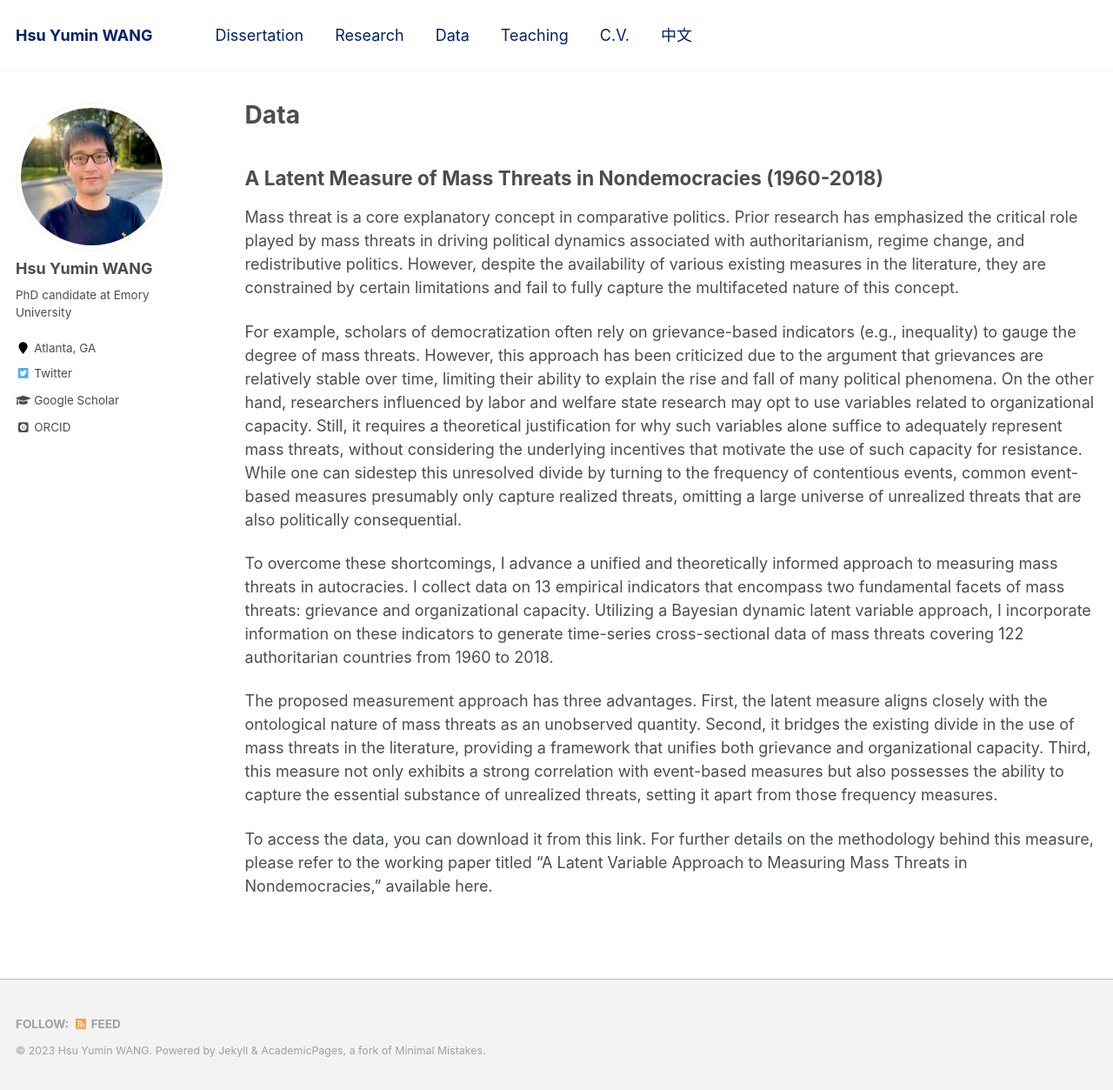
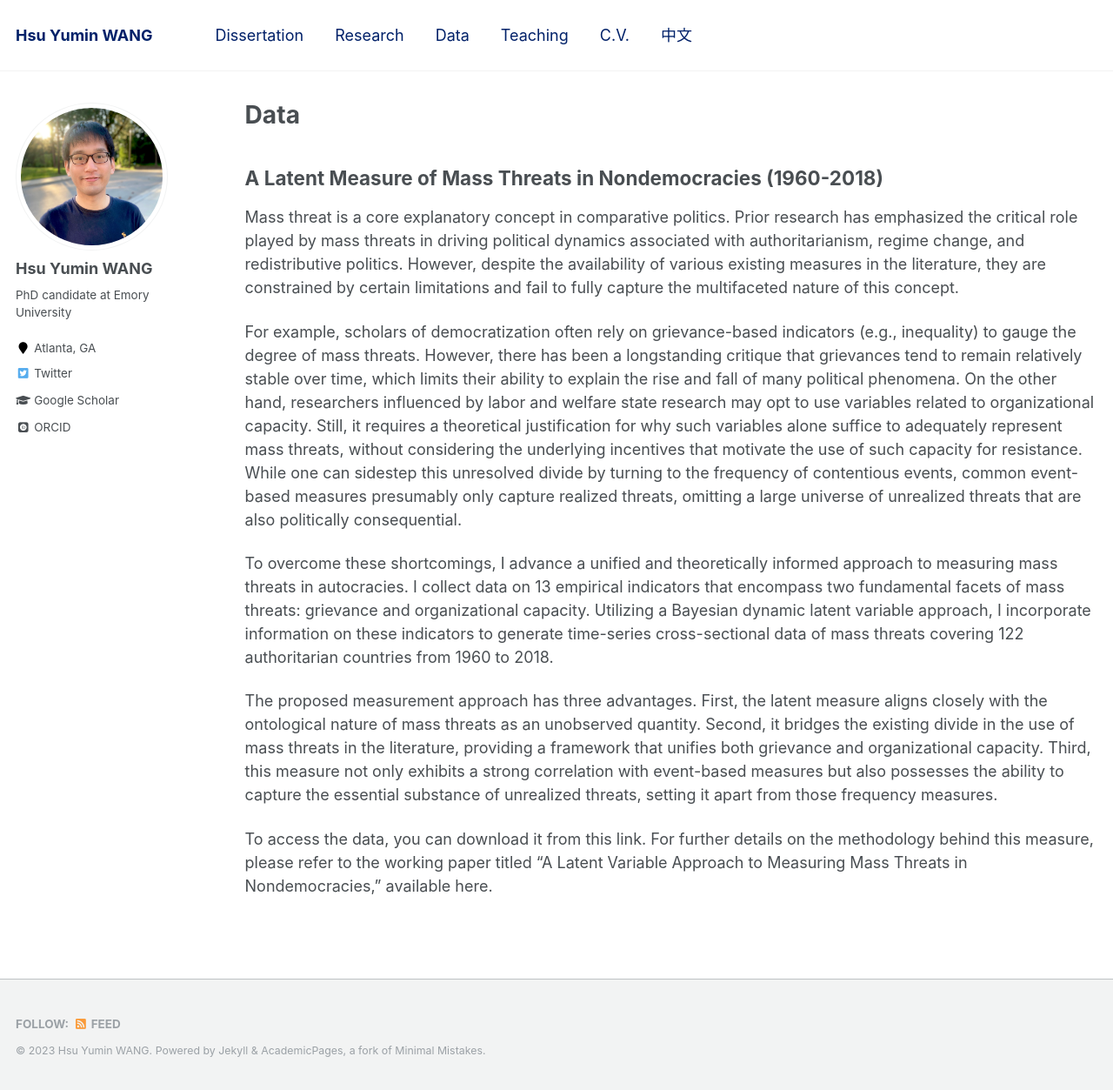
Before and after one commit to hsuyumin/hsuyumin.github.io, a Jekyll site: the page built from _pages/data.md, in a window 1280 px wide and 1253 px high. Shown: the whole window at 87% size. Built offline with Jekyll 4.4.1, drawn with Linux system fonts in a browser that asks for light colours; some web fonts are replaced.

Commit message:
Update data.md

```diff
--- a/_pages/data.md
+++ b/_pages/data.md
@@ -12,7 +12,7 @@ redirect_from:
 
   Mass threat is a core explanatory concept in comparative politics. Prior research has emphasized the critical role played by mass threats in driving political dynamics associated with authoritarianism, regime change, and redistributive politics. However, despite the availability of various existing measures in the literature, they are constrained by certain limitations and fail to fully capture the multifaceted nature of this concept.
 
-  For example, scholars of democratization often rely on grievance-based indicators (e.g., inequality) to gauge the degree of mass threats. However, this approach has been criticized due to the argument that grievances are relatively stable over time, limiting their ability to explain the rise and fall of many political phenomena. On the other hand, researchers influenced by labor and welfare state research may opt to use variables related to organizational capacity. Still, it requires a theoretical justification for why such variables alone suffice to adequately represent mass threats, without considering the underlying incentives that motivate the use of such capacity for resistance. While one can sidestep this unresolved divide by turning to the frequency of contentious events, common event-based measures presumably only capture realized threats, omitting a large universe of unrealized threats that are also politically consequential.
+  For example, scholars of democratization often rely on grievance-based indicators (e.g., inequality) to gauge the degree of mass threats. However, there has been a longstanding critique that grievances tend to remain relatively stable over time, which limits their ability to explain the rise and fall of many political phenomena. On the other hand, researchers influenced by labor and welfare state research may opt to use variables related to organizational capacity. Still, it requires a theoretical justification for why such variables alone suffice to adequately represent mass threats, without considering the underlying incentives that motivate the use of such capacity for resistance. While one can sidestep this unresolved divide by turning to the frequency of contentious events, common event-based measures presumably only capture realized threats, omitting a large universe of unrealized threats that are also politically consequential.
 
 
   To overcome these shortcomings, I advance a unified and theoretically informed approach to measuring mass threats in autocracies. I collect data on 13 empirical indicators that encompass two fundamental facets of mass threats: grievance and organizational capacity. Utilizing a Bayesian dynamic latent variable approach, I incorporate information on these indicators to generate time-series cross-sectional data of mass threats covering 122 authoritarian countries from 1960 to 2018.
```
